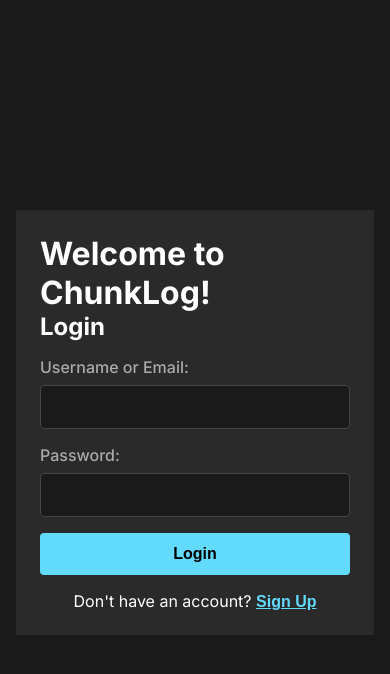
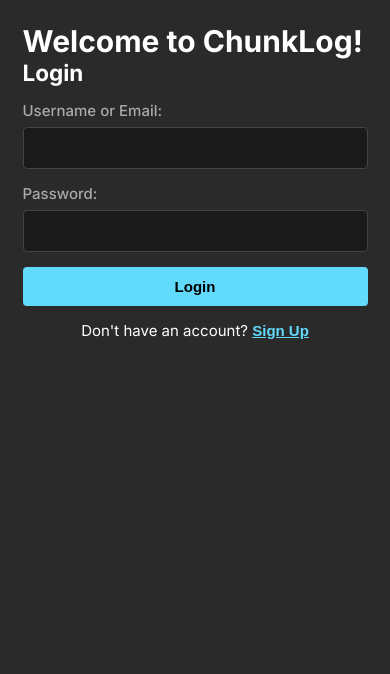
Before and after one commit to dizzyfrogs/chunklog, a React (Vite) app in the folder frontend/: page / in a window 390 px wide. Shown: the top 674 px of the page. Built offline with nearby package versions, Linux system fonts and the light colour scheme; no server answers.

Commit message:
fixed screen size & overscroll issues

```diff
--- a/frontend/src/App.css
+++ b/frontend/src/App.css
@@ -1,7 +1,7 @@
 .App {
   display: flex;
   justify-content: center;
-  align-items: center;
+  align-items: flex-start;
   min-height: 100vh;
   padding: 2rem;
 }
@@ -13,6 +13,9 @@
   padding: 2rem;
   border-radius: 8px;
   box-shadow: 0 4px 12px rgba(0, 0, 0, 0.1);
+
+  max-height: calc(100vh - 4rem);
+  overflow-y: auto;
 }
 
 h2, h3, h4 {
@@ -84,7 +87,7 @@
 
 @media (max-width: 600px) {
   .App {
-    padding: 1rem;
+    padding: 0;
   }
 
   .App-container {
@@ -92,9 +95,7 @@
     border-radius: 0;
     box-shadow: none;
     border: none;
-  }
-
-  h2 {
-    font-size: 1.5rem;
-  }
+    min-height: 100vh;
+    max-height: 100vh;
+ }
 }
--- a/frontend/src/index.css
+++ b/frontend/src/index.css
@@ -13,16 +13,15 @@
   box-sizing: border-box;
 }
 
-html, body {
-  overscroll-behavior: none;
-  position: fixed;
-  overflow: hidden;
-  width: 100%;
-  height: 100%;
-}
-
 body {
   font-family: 'Inter', sans-serif;
   background-color: var(--background);
   color: var(--text-primary);
+  overscroll-behavior-y: contain;
 }
+
+@media (max-width: 600px) {
+  html {
+    font-size: 15px;
+  }
+}
--- a/frontend/src/styles/Modal.css
+++ b/frontend/src/styles/Modal.css
@@ -9,6 +9,7 @@
   justify-content: center;
   align-items: center;
   z-index: 1000;
+  padding: 1rem;
 }
 
 .modal-content {
@@ -18,6 +19,9 @@
   width: 90%;
   max-width: 500px;
   box-shadow: 0 5px 15px rgba(0, 0, 0, 0.3);
+
+  max-height: 90vh;
+  overflow-y: auto;
 }
 
 .modal-header {
```
